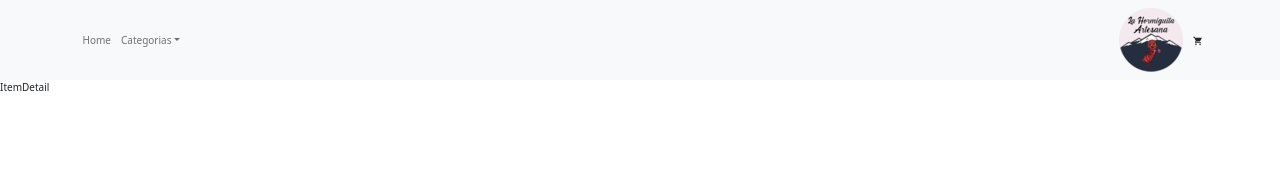
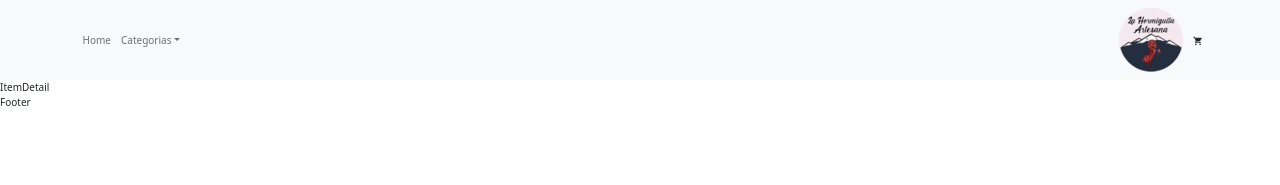
Before and after one commit to ariviscomi/hormiga_artesana_v2, a React (Create React App) app: page /item in a window 1280 px wide. Shown: the top 185 px of the page. Built offline with nearby package versions, Linux system fonts and the light colour scheme.

Commit message:
Segunda Pre entrega

```diff
--- a/src/App.js
+++ b/src/App.js
@@ -4,6 +4,7 @@
 import ItemListContainer from './components/itemListContainer/ItemListContainer';
 import {BrowserRouter, Routes,Route} from 'react-router-dom'
 import ItemDetailContainer from './components/itemDetailContainer/ItemDetailContainer';
+import Footer from './components/footer/Footer';
 
 function App() {
 
@@ -14,6 +15,7 @@
 				<Route path='/' element={<ItemListContainer/>} />
 				<Route path='item' element={<ItemDetailContainer/>} />
 			</Routes>
+			<Footer/>
 		</BrowserRouter>
 	);
 };
--- /dev/null
+++ b/src/components/footer/Footer.js
@@ -0,0 +1,9 @@
+import React from 'react'
+
+const Footer = () => {
+  return (
+	<div>Footer</div>
+  )
+}
+
+export default Footer;
```
